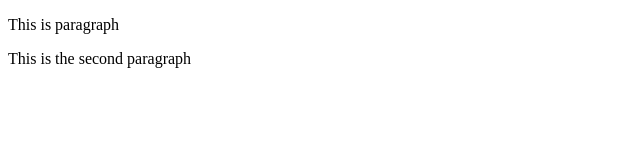
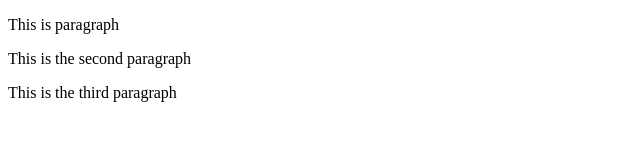
Before and after one commit to nikitka5126/git-test, a website: page index.html in a window 1280 px wide. Shown: the whole page, without its empty margins (0-640 px from the left). Drawn offline with Linux system fonts and the light colour scheme.

Commit message:
fourth commit

```diff
--- a/index.html
+++ b/index.html
@@ -7,5 +7,6 @@
 <body>
     <p>This is paragraph</p>
     <p>This is the second paragraph</p>
+    <p>This is the third paragraph</p>
 </body>
 </html>
```
Also changed, not shown: package.json (added, +24 -0 lines), 2 other files.
